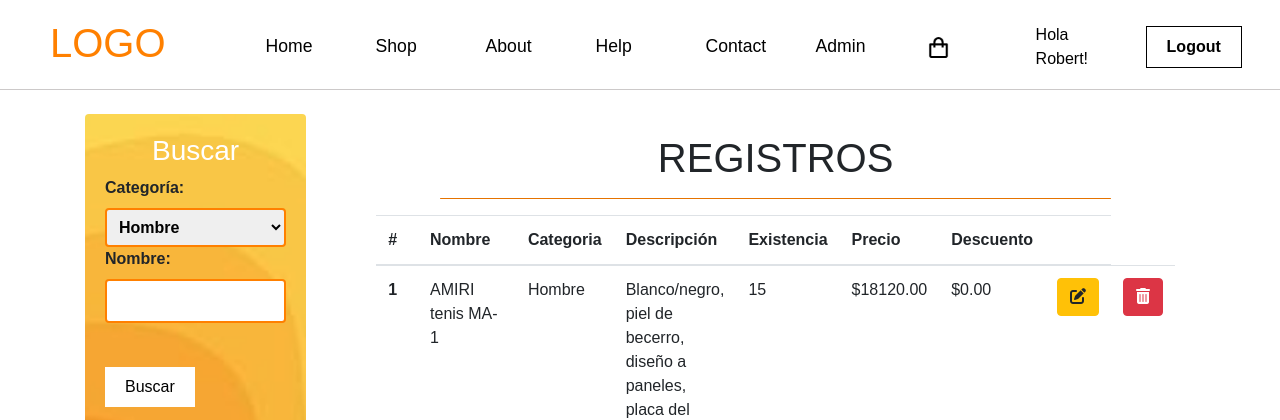
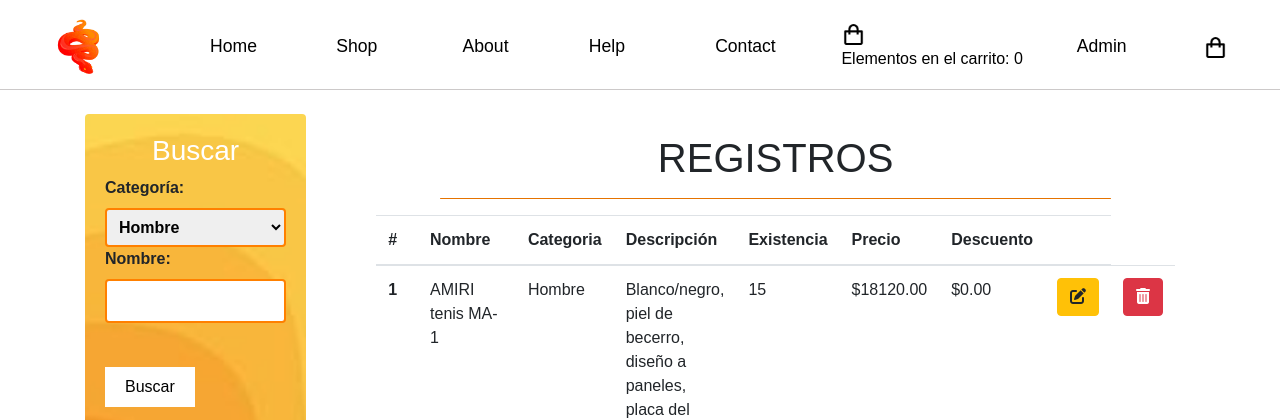
Before and after one commit to LiroSiza/MAMBAsneakers, a PHP site: page /pages/admin.php in a window 1280 px wide. Shown: the top 420 px of the page. Run offline with PHP 8.4, Linux system fonts and the light colour scheme; a user stored in the database is signed in; data comes from the database, SQL or seed files in the repository; data that the repository does not hold is empty; style sheets or scripts are compiled from the project's sources; some libraries are stand-ins or nearby versions.

Commit message:
Logo incorporado y arreglo de carrito de compras

```diff
--- a/includes/headrAdmin.php
+++ b/includes/headrAdmin.php
@@ -13,7 +13,7 @@
     <body id="body">
         <nav class="nav-container">
             <div id="logoImg">
-                <h1 id="logo" style="color: rgb(255,128,0);">LOGO</h1>
+                <img src="../resources/img/logoMAMBA.png" alt="logo de la marca" width="60px">
             </div>
             <!-- LINES -->
             <div class="hamburger">
@@ -29,6 +29,43 @@
                 <li class="navL"><a href="about.php" class="links">About</a></li>
                 <li class="navL"><a href="help.php" class="links">Help</a></li>
                 <li class="navL"><a href="contact.php" class="links">Contact</a></li>
+                <li class="navL-2">
+                    <a href="../resources/php/carrito.php" class="links">
+                        <div class="carrito">
+                            <img id="bagShop" src="../resources/img/iconos/bagShop.ico" width="25px" style="float: left; margin-right: 10px;" />
+                            <p id="numCarrito" style="float: left; margin-right: 10px;">
+                            <?php
+                                $servidor = 'localhost';
+                                $cuenta = 'root';
+                                $password = '';
+                                $bd = 'mamba';
+
+                                $conexion = new mysqli($servidor, $cuenta, $password, $bd);
+
+                                if ($conexion->connect_error) {
+                                    die("Conexión fallida: " . $conexion->connect_error);
+                                }
+
+                                $idCliente = $_SESSION['ID'];
+
+                                //Aqui hace la consulta con las condiciones
+                                $consulta = "SELECT * FROM venta WHERE ID_Cte = '$idCliente' AND Cart = 1";
+                                $resultado = $conexion->query($consulta);
+
+
+                                if ($resultado) {
+                                    $numRegistros = $resultado->num_rows;
+                                    echo "Elementos en el carrito: $numRegistros";
+                                } else {
+                                    echo "Error en la consulta: " . $conexion->error;
+                                }
+
+                                $conexion->close();
+                            ?>
+                            </p>
+                        </div>
+                    </a>
+                </li>
                 <?php
                 if(isset($_SESSION["usuario"]) && $_SESSION["usuario"]=='admin'){
                     echo '<li class="navL"><a href="admin.php" class="links">Admin</a></li>';
--- a/resources/css/header.css
+++ b/resources/css/header.css
@@ -41,6 +41,10 @@ nav #nav-links{
 }
 .navL{
     width: 70px;
+    height: 100%;
+}
+.navL{
+    width: 100px;
     height: 100%;
 }
 .navL a{
@@ -152,10 +156,13 @@ button{
     padding-top: 0px;
     transition: filter 0.5s ease;
 }
+#numCarrito{
+    text-decoration: none;
+    color: black;
+}
 #bagShop:hover{
     filter: brightness(200%);
 }
-
 
 /*Estilos Registro*/
 .oculto {
@@ -253,3 +260,11 @@ button{
 #modalPassword .modal-header {
     border: none;
 }
+.carrito{
+    padding-left:0px;
+    margin-left: 0;
+    margin-top: 15px;
+    padding-right: 0;
+    margin-right: 0;
+    height: 30px;
+}
```
Also changed, not shown: includes/headr.php (+39 -2 lines), resources/php/carrito.php (deleted, +0 -31 lines), resources/img/logoMAMBA.png (added).
